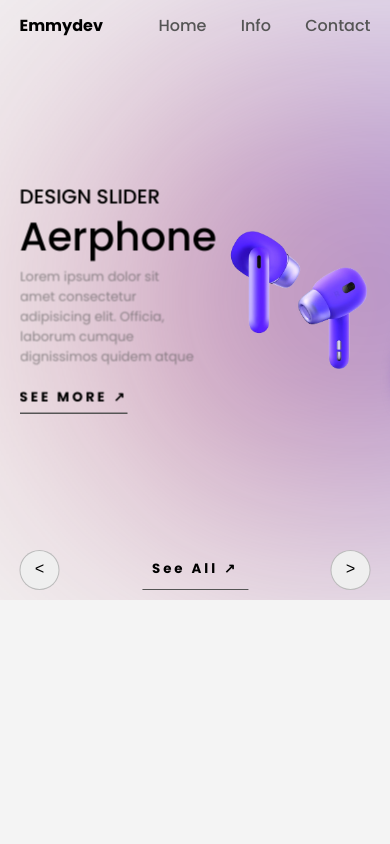
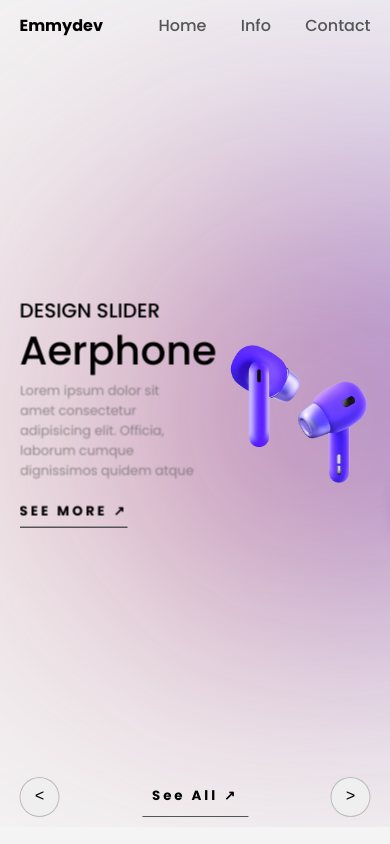
Before and after one commit to Emmanuelbagbi/Apple-Airpods-Animation, a plain HTML site: page index.html in a window 390 px wide. Drawn offline with Linux system fonts and the light colour scheme.

Commit message:
initial commit

```diff
--- a/Styles/style.css
+++ b/Styles/style.css
@@ -52,7 +52,7 @@ header nav a{
 /* carousel */
 .carousel{
     position: relative;
-    height: 800px;
+    height: 100vh;
     overflow: hidden;
     margin-top: -50px;
 }
@@ -401,7 +401,7 @@ header nav a{
 @media screen and (max-width: 767px){
     /* mobile */
     .carousel{
-        height: 600px;
+        height: 98vh;
     }
     .carousel .list .item{
         width: 100%;
```
